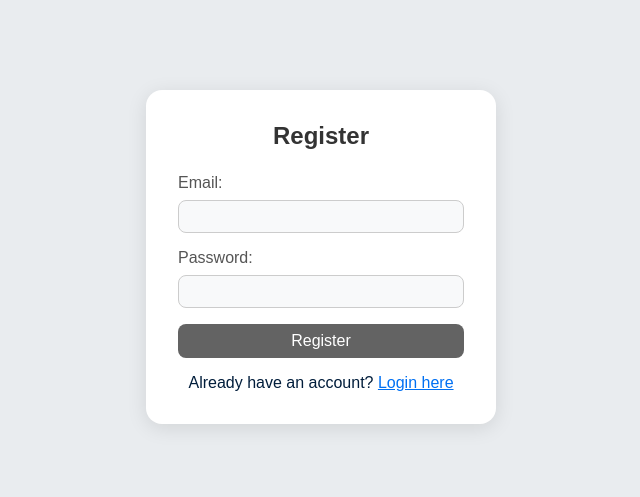
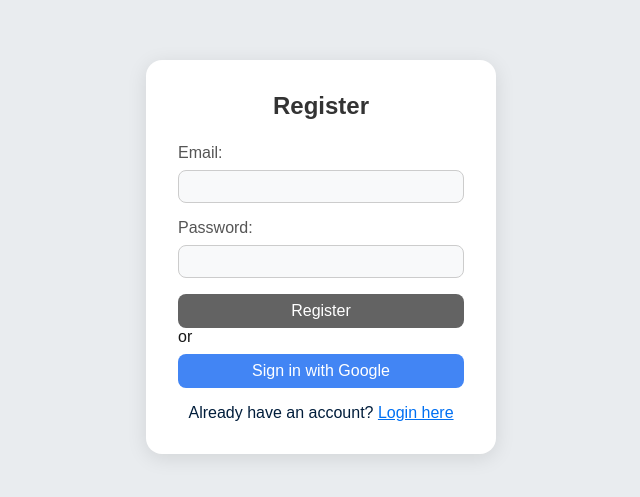
Before and after one commit to krushna06/Links-Manager, a Next.js app: page /register in a window 1280 px wide. Shown: the part 143-640 px from the top of the page, without its empty margins (319-959 px from the left). Built offline with nearby package versions, Linux system fonts and the light colour scheme; no server answers.

Commit message:
feat: register with google button

```diff
--- a/pages/register.js
+++ b/pages/register.js
@@ -1,7 +1,7 @@
 import { useState } from 'react';
 import { useRouter } from 'next/router';
 import { auth } from '../lib/firebase';
-import { createUserWithEmailAndPassword } from 'firebase/auth';
+import { createUserWithEmailAndPassword, signInWithPopup, GoogleAuthProvider } from 'firebase/auth';
 import styles from '../styles/Login.module.css';
 
 const RegisterPage = () => {
@@ -10,7 +10,7 @@ const RegisterPage = () => {
   const [password, setPassword] = useState('');
   const [error, setError] = useState('');
 
-  const handleSubmit = async (e) => {
+  const handleEmailRegister = async (e) => {
     e.preventDefault();
     try {
       await createUserWithEmailAndPassword(auth, email, password);
@@ -20,9 +20,19 @@ const RegisterPage = () => {
     }
   };
 
+  const handleGoogleSignIn = async () => {
+    const provider = new GoogleAuthProvider();
+    try {
+      await signInWithPopup(auth, provider);
+      router.push('/links');
+    } catch (err) {
+      setError(err.message);
+    }
+  };
+
   return (
     <div className={styles.container}>
-      <form className={styles.loginForm} onSubmit={handleSubmit}>
+      <form className={styles.loginForm} onSubmit={handleEmailRegister}>
         <h1 className={styles.title}>Register</h1>
         {error && <p className={styles.error}>{error}</p>}
         <div>
@@ -46,6 +56,10 @@ const RegisterPage = () => {
           />
         </div>
         <button type="submit" className={styles.button}>Register</button>
+        <p className={styles.or}>or</p>
+        <button type="button" className={styles.googleButton} onClick={handleGoogleSignIn}>
+          Sign in with Google
+        </button>
         <p className={styles.link}>
           Already have an account? <a href="/">Login here</a>
         </p>
--- a/styles/Login.module.css
+++ b/styles/Login.module.css
@@ -78,3 +78,20 @@
   text-decoration: underline;
   cursor: pointer;
 }
+
+.googleButton {
+  width: 100%;
+  padding: 0.5rem;
+  background-color: #4285f4;
+  color: white;
+  border: none;
+  border-radius: 8px;
+  cursor: pointer;
+  font-size: 16px;
+  margin-top: 0.5rem;
+  transition: background-color 0.3s;
+}
+
+.googleButton:hover {
+  background-color: #357ae8;
+}
```
